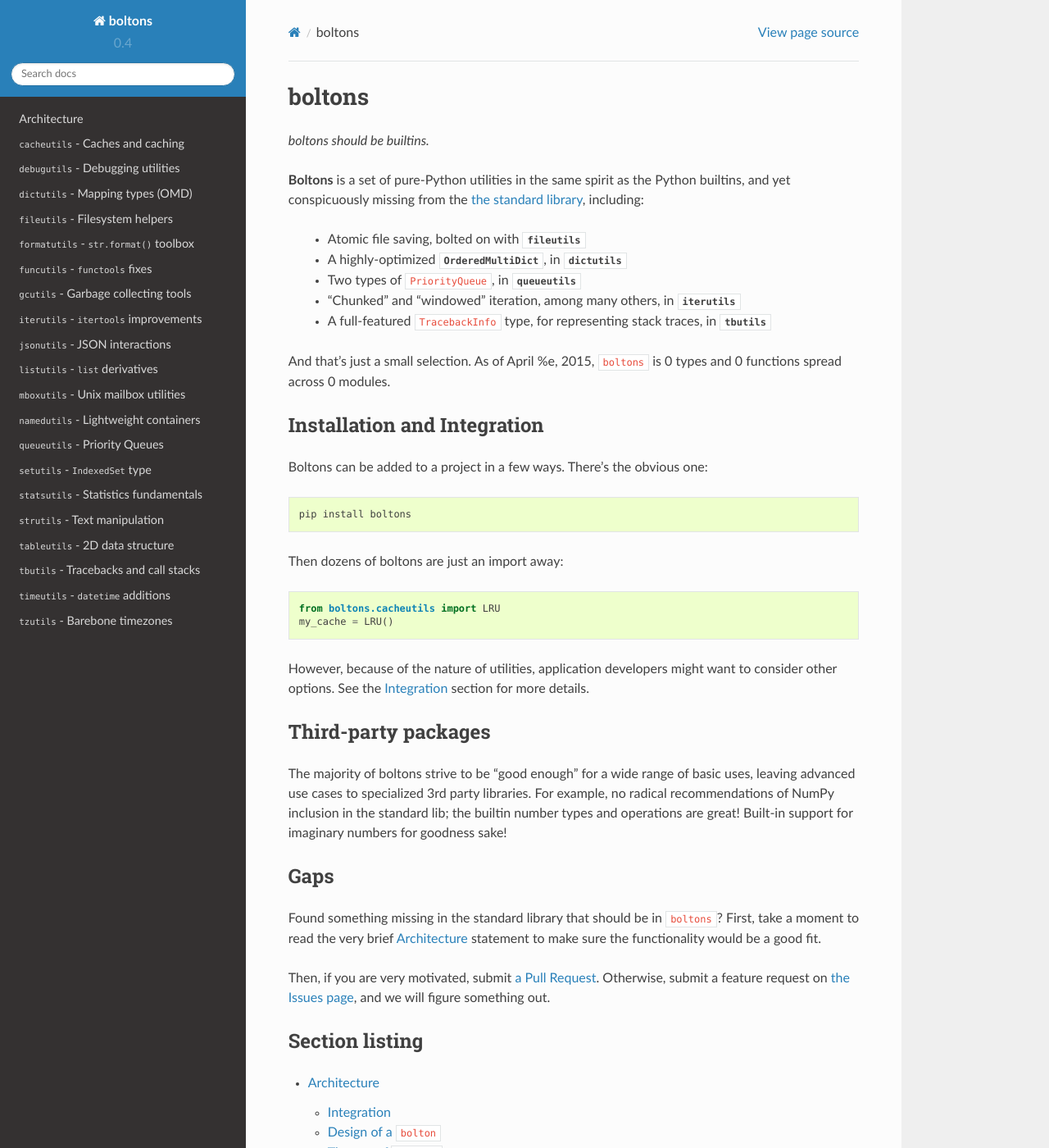
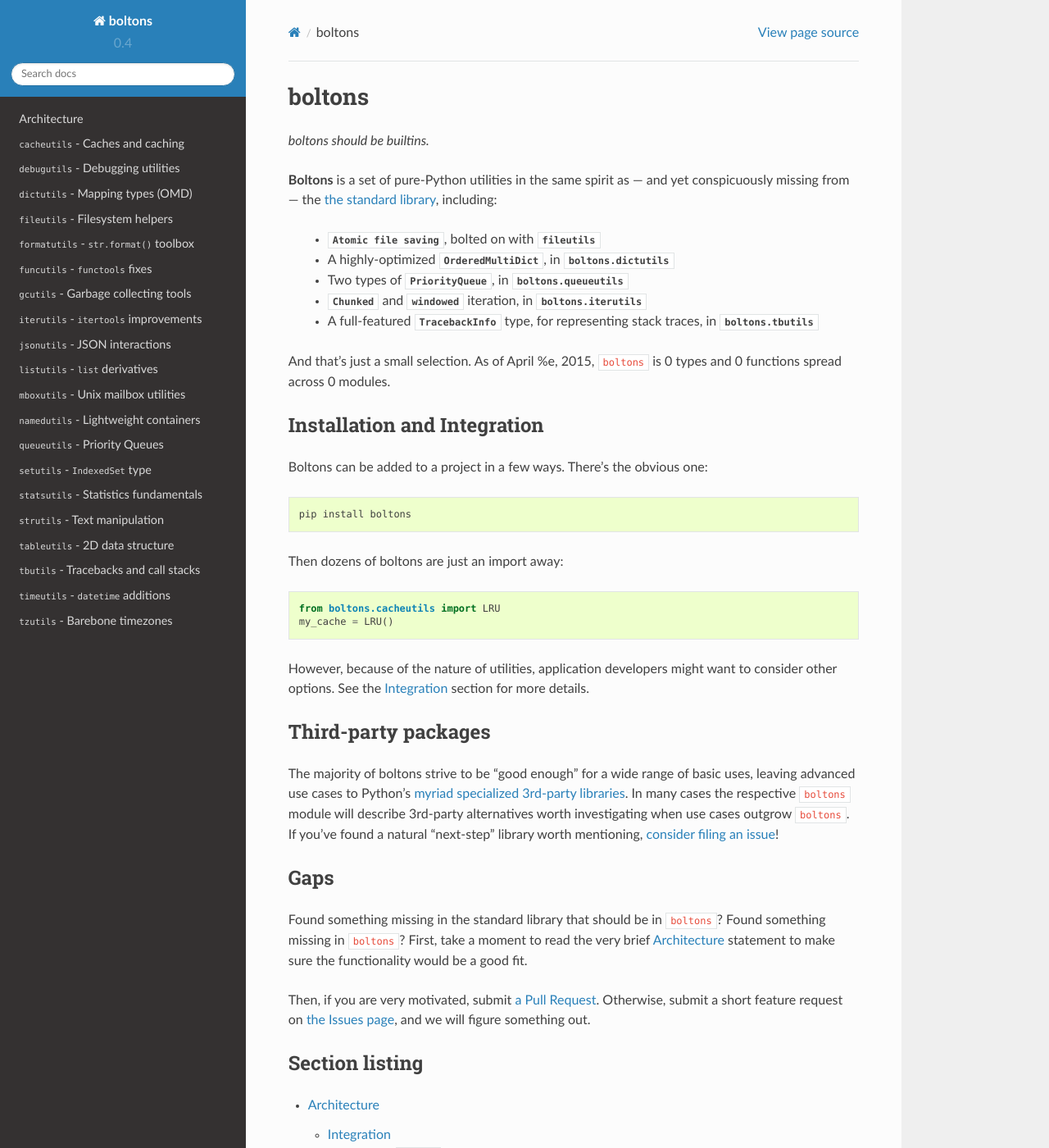
Before and after one commit to dogrecajb/boltons, a Sphinx documentation site: the page built from docs/index.rst, in a window 1280 px wide and 1400 px high. Shown: the whole window at 82% size. Built offline with Sphinx 7.4.7 and the Read the Docs theme 2.0.0, drawn with Linux system fonts in a browser that asks for light colours.

Commit message:
tweaking index copy and adding proper linkage

```diff
--- a/docs/index.rst
+++ b/docs/index.rst
@@ -4,22 +4,26 @@ boltons
 
 *boltons should be builtins.*
 
-**Boltons** is a set of pure-Python utilities in the same spirit as
-the Python builtins, and yet conspicuously missing from the `the
-standard library`_, including:
+**Boltons** is a set of pure-Python utilities in the same spirit as —
+and yet conspicuously missing from — the `the standard library`_,
+including:
 
-  * Atomic file saving, bolted on with :mod:`fileutils`
-  * A highly-optimized :class:`OrderedMultiDict`, in :mod:`dictutils`
-  * Two types of ``PriorityQueue``, in :mod:`queueutils`
-  * "Chunked" and "windowed" iteration, among many others, in :mod:`iterutils`
-  * A full-featured ``TracebackInfo`` type, for representing stack
-    traces, in :mod:`tbutils`
+  * :func:`Atomic file saving <boltons.fileutils.atomic_save>`, bolted on with
+    :mod:`~boltons.fileutils`
+  * A highly-optimized :class:`~boltons.dictutils.OrderedMultiDict`,
+    in :mod:`boltons.dictutils`
+  * Two types of :class:`~boltons.queueutils.PriorityQueue`, in
+    :mod:`boltons.queueutils`
+  * :func:`Chunked <boltons.iterutils.chunked>` and :func:`windowed
+    <boltons.iterutils.windowed>` iteration, in :mod:`boltons.iterutils`
+  * A full-featured :class:`~boltons.tbutils.TracebackInfo` type, for
+    representing stack traces, in :mod:`boltons.tbutils`
 
 And that's just a small selection. As of |today|, ``boltons`` is
 |b_type_count| types and |b_func_count| functions spread across
 |b_mod_count| modules.
 
-.. appx 50, 75, and 23, respectively, as of initial docs writing
+.. counts are appx 50, 75, and 23, respectively, as of initial docs writing
 
 .. _the standard library: https://docs.python.org/2.7/library/index.html
 
@@ -43,22 +47,27 @@ Third-party packages
 --------------------
 
 The majority of boltons strive to be "good enough" for a wide range of
-basic uses, leaving advanced use cases to specialized 3rd party
-libraries. For example, no radical recommendations of NumPy inclusion
-in the standard lib; the builtin number types and operations are
-great! Built-in support for imaginary numbers for goodness sake!
+basic uses, leaving advanced use cases to Python's `myriad specialized
+3rd-party libraries`_. In many cases the respective ``boltons`` module
+will describe 3rd-party alternatives worth investigating when use
+cases outgrow ``boltons``. If you've found a natural "next-step"
+library worth mentioning, :ref:`consider filing an issue <Gaps>`!
+
+.. _myriad specialized 3rd-party libraries: https://pypi.python.org/pypi
+
+.. _gaps:
 
 Gaps
 ----
 
 Found something missing in the standard library that should be in
-``boltons``? First, take a moment to read the very brief
-:doc:`architecture` statement to make sure the functionality would be
-a good fit.
+``boltons``? Found something missing in ``boltons``? First, take a
+moment to read the very brief :doc:`architecture` statement to make
+sure the functionality would be a good fit.
 
-Then, if you are very motivated, submit `a Pull
-Request`_. Otherwise, submit a feature request on `the Issues page`_,
-and we will figure something out.
+Then, if you are very motivated, submit `a Pull Request`_. Otherwise,
+submit a short feature request on `the Issues page`_, and we will
+figure something out.
 
 .. _a Pull Request: https://github.com/mahmoud/boltons/pulls
 .. _the Issues Page: https://github.com/mahmoud/boltons/issues
```
